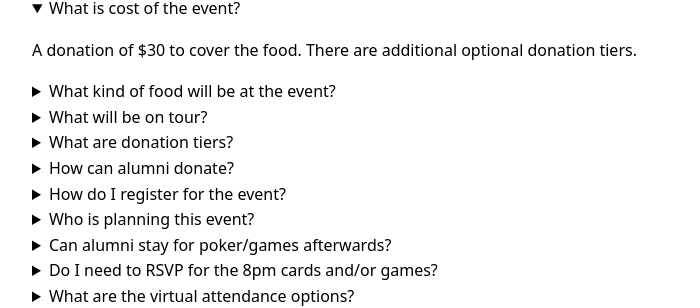
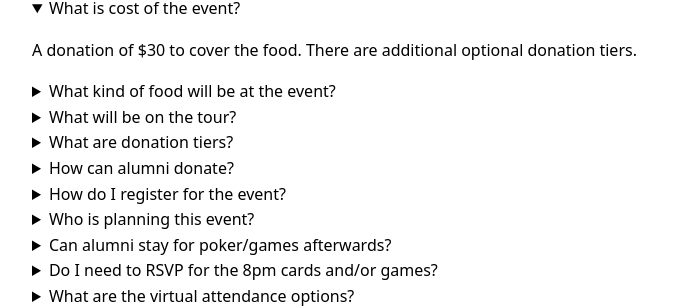
Before and after one commit to mciechanumich/WES100, a Jekyll site: the page built from docs/index.html, in a window 1280 px wide. Shown: the part 461-769 px from the top of the page, without its empty margins (288-988 px from the left). Built offline with Jekyll 4.4.1, drawn with Linux system fonts in a browser that asks for light colours.

Commit message:
fix: missing text

```diff
--- a/docs/index.html
+++ b/docs/index.html
@@ -39,7 +39,7 @@ title: Wayne Engineering Society
 
     <!-- FAQ Item -->
   <details class="faq-item">
-    <summary class="faq-question">What will be on tour?</summary>
+    <summary class="faq-question">What will be on the tour?</summary>
     <div class="faq-answer">
       <p>We will have a walking self-guided tour of recent house improvements including the front fence, the electrical, the kitchen renovation, the third-floor shower and bathroom, and the boiler room. Each tour stop will have web app info describing the history and story behind the project.</p>
     </div>
```
